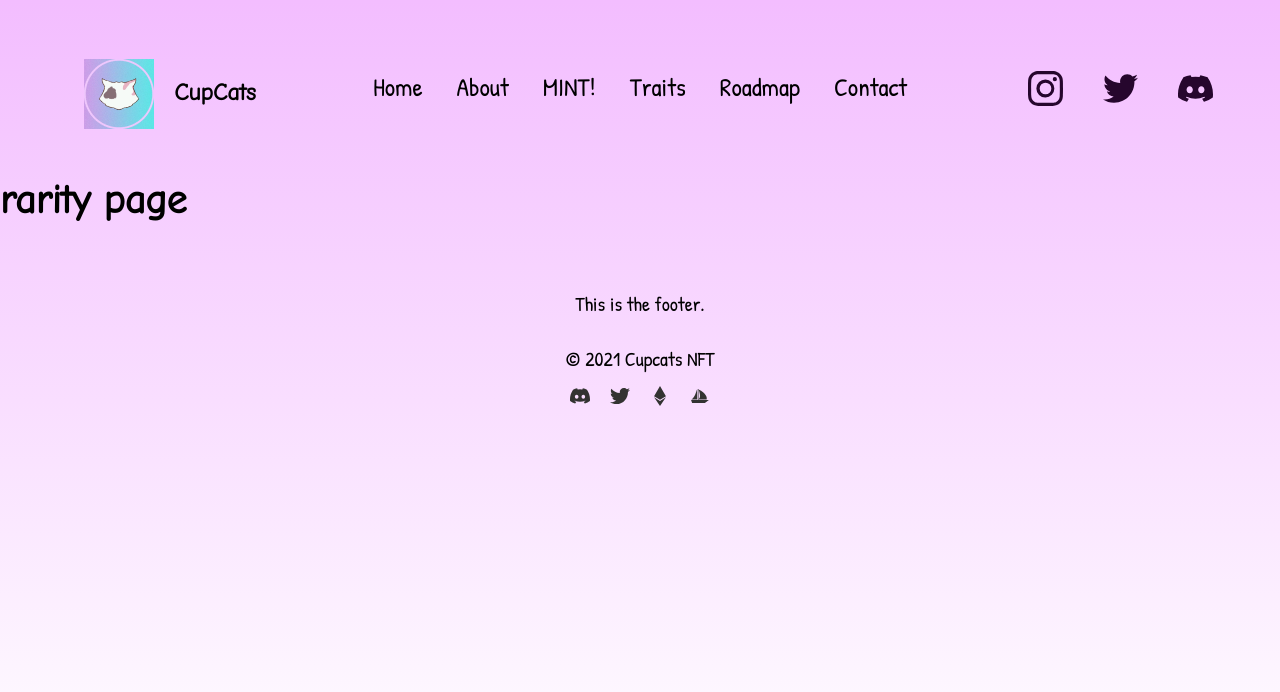
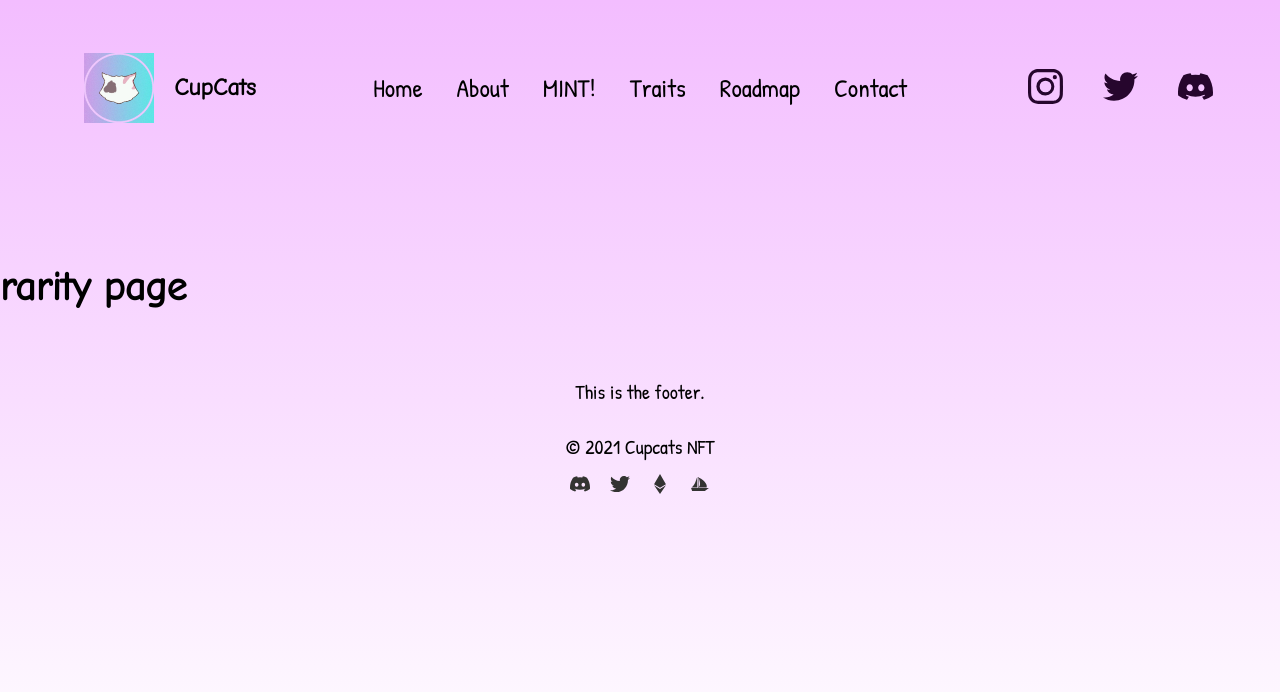
Before and after one commit to Geerodge/cupcats, a Gatsby site: page /rarity in a window 1280 px wide. Built offline with nearby package versions, Linux system fonts and the light colour scheme; Gatsby itself is replaced by a stand-in of ours.

Commit message:
Finished header nav and started the hero component

```diff
--- a/src/components/Header.js
+++ b/src/components/Header.js
@@ -10,8 +10,9 @@ const HeaderStyles = styled.div`
 
   header {
     display: flex;
-    margin-top: 5rem;
+    margin: 5rem 0 10rem 0;
     width: 100vw;
+    line-height: 1;
   }
 
   .header__logo {
@@ -22,8 +23,13 @@ const HeaderStyles = styled.div`
     align-items: center;
   }
 
+  .header__logo p {
+    margin-right: 2rem;
+  }
+
   .header__nav {
     flex: 50%;
+
   }
 
   .header__social {
@@ -178,7 +184,7 @@ const HeaderStyles = styled.div`
       }
 
       header {
-        margin-top: 0rem;
+        margin: 0 0 15rem 0;
       }
 
     }
--- a/src/styles/GlobalStyles.js
+++ b/src/styles/GlobalStyles.js
@@ -14,6 +14,7 @@ const GlobalStyles = createGlobalStyle`
     --grey: #5d5c61;
     --darkgrey: #333332;
     --light: #FAF5FF;
+    --white: #FFFFFF;
     --dark: #26062D;
     --bright: #FFF89B;
     --black: #000000;
@@ -40,14 +41,12 @@ const GlobalStyles = createGlobalStyle`
     }
 
     button.primary {
-      background-color: var(--white);
+      background-color: var(--quaternary);
       cursor: pointer;
-      font-weight: 700;
-      text-transform: uppercase;
       border: none;
-      color: var(--tertiary);
-      border: solid 1px var(--tertiary);
-      padding: 0 15px;
+      border-radius: 100px;
+      color: var(--white);
+      padding: 0 35px;
       height: 2.5em;
       -webkit-transition: background-color .3s ease-out;
       -moz-transition: background-color .3s ease-out;
@@ -55,26 +54,25 @@ const GlobalStyles = createGlobalStyle`
       transition: background-color .3s ease-out;
       &:hover {
         background-color: var(--tertiary);
-        color: var(--white);
+        color: var(--black);
       }
     }
 
     button.secondary {
-      background-color: var(--tertiary);
+      background-color: var(--primary);
       cursor: pointer;
-      font-weight: 700;
-      text-transform: uppercase;
       border: none;
-      color: var(--white);
-      padding: 0 15px;
+      border-radius: 100px;
+      color: var(--black);
+      padding: 0 35px;
       height: 2.5em;
       -webkit-transition: background-color .3s ease-out;
       -moz-transition: background-color .3s ease-out;
       -o-transition: background-color .3s ease-out;
       transition: background-color .3s ease-out;
       &:hover {
-        background-color: var(--white);
-        color: var(--tertiary);
+        background-color: var(--quaternary);
+        color: var(--white);
       }
     }
 
```
Also changed, not shown: src/components/Hero.js (+63 -7 lines).
